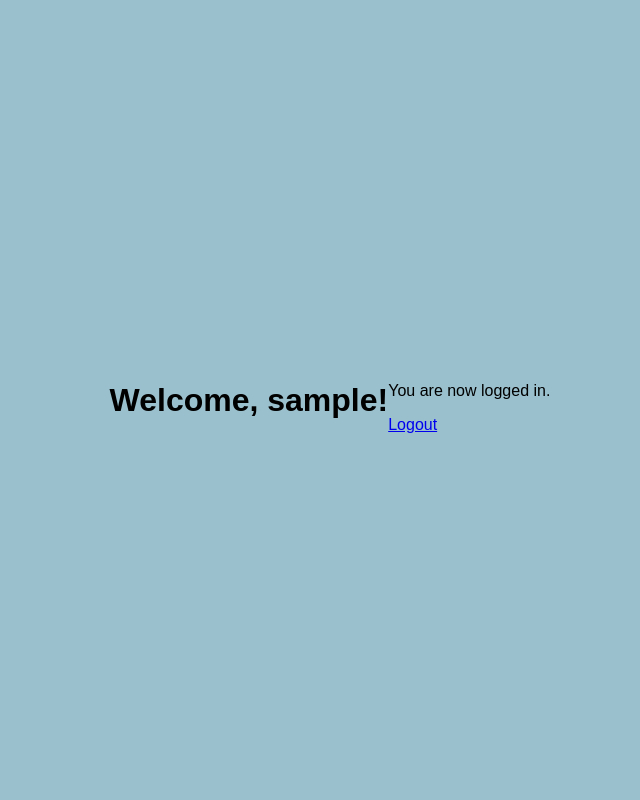
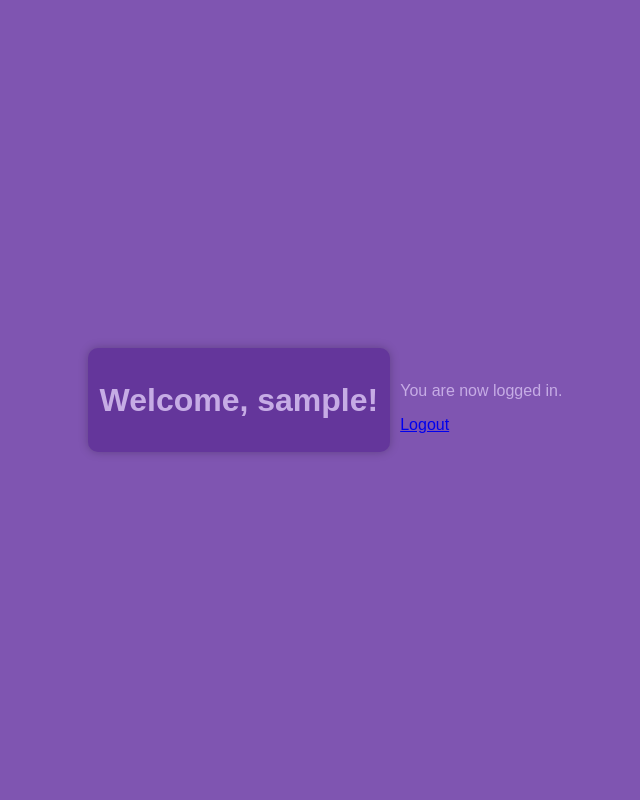
Before and after one commit to FrancescoPicchio/login_flask_app, a Flask app: template templates/index.html in a window 1280 px wide. Shown: the whole page, without its empty margins (310-950 px from the left). Run offline with Flask 3, Linux system fonts and the light colour scheme; the template is opened without the code that fills it, so the values that code supplies are empty; the visitor is signed in with stand-in values (Sample User, id 1); some libraries are stand-ins or nearby versions.

Commit message:
added basic index page styling

```diff
--- a/static/styles/index/style.css
+++ b/static/styles/index/style.css
@@ -1,9 +1,28 @@
 body {
-  font-family: Arial, sans-serif;
-  background-color: #9AC0CD;
   display: flex;
   justify-content: center;
   align-items: center;
+  flex-direction: column;
+  flex-direction: row;
+  font-family: Arial, sans-serif;
+  background-color: #7F55B1;
+  color: #C6ACE5;
   height: 100vh;
   margin: 0;
+}
+
+.header {
+  display: flex;
+  justify-content: center;
+  align-items: center;
+  flex-direction: column;
+  padding: 12px;
+  border: none;
+  border-radius: 10px;
+  background-color: #64369B;
+  box-shadow: 0px 0px 10px rgba(0, 0, 0, 0.25);
+}
+
+.border {
+  padding: 10px;
 }/*# sourceMappingURL=style.css.map */
--- a/static/styles/index/style.scss
+++ b/static/styles/index/style.scss
@@ -1,9 +1,23 @@
+@use "../global.scss" as global;
+
 body {
+    @include global.flex-center();
+    flex-direction: row;
     font-family: Arial, sans-serif;
-    background-color: #9AC0CD;
-    display: flex;
-    justify-content: center;
-    align-items: center;
+    background-color: global.$lighter-primary-color;
+    color : global.$text-color;
     height: 100vh;
     margin: 0;
 }
+
+.header {
+    @include global.flex-center();
+    @include global.round-padding();
+    background-color: global.$primary-color;
+    box-shadow: global.$container-shadow;
+}
+
+.border {
+    padding : 10px;
+
+}
```
Also changed, not shown: 1 other file.
